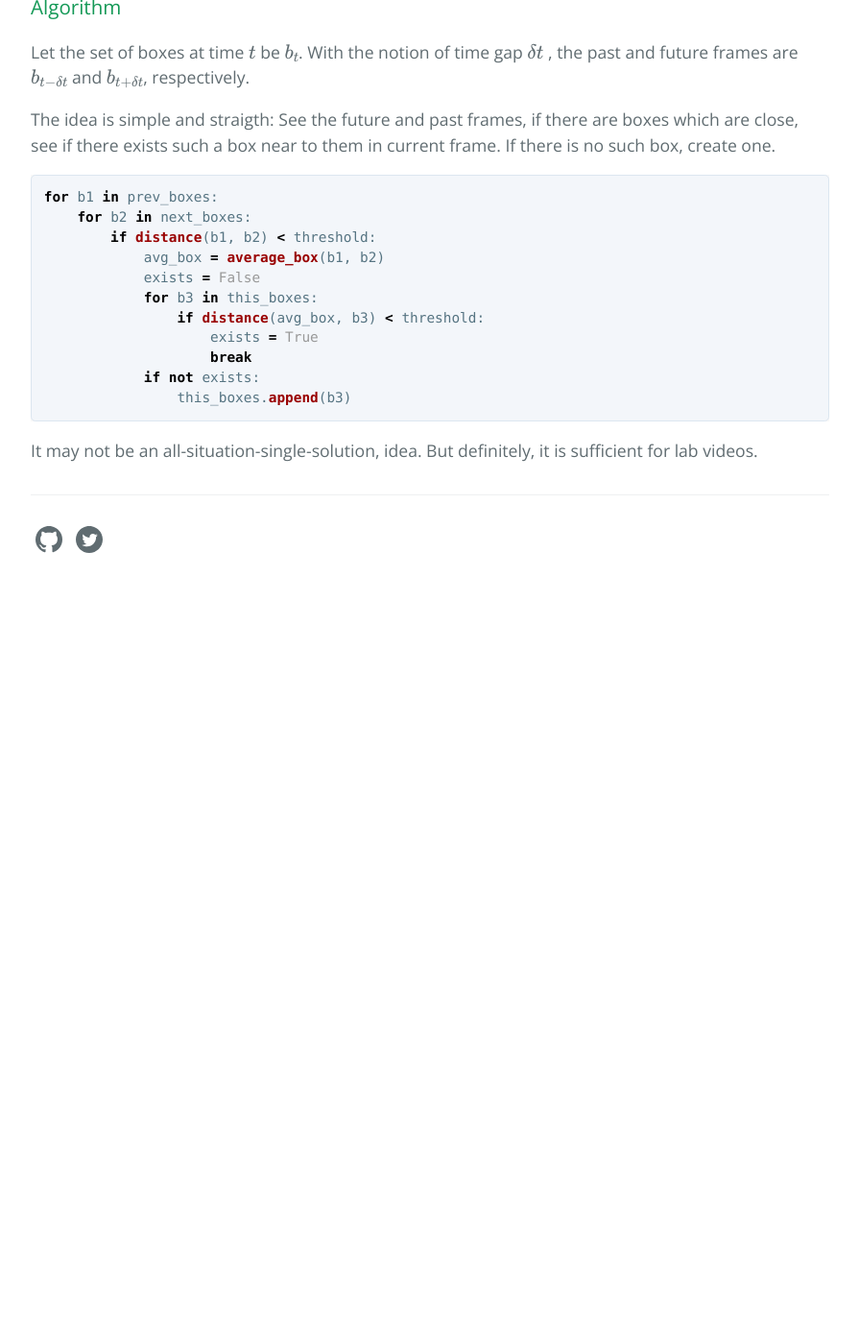
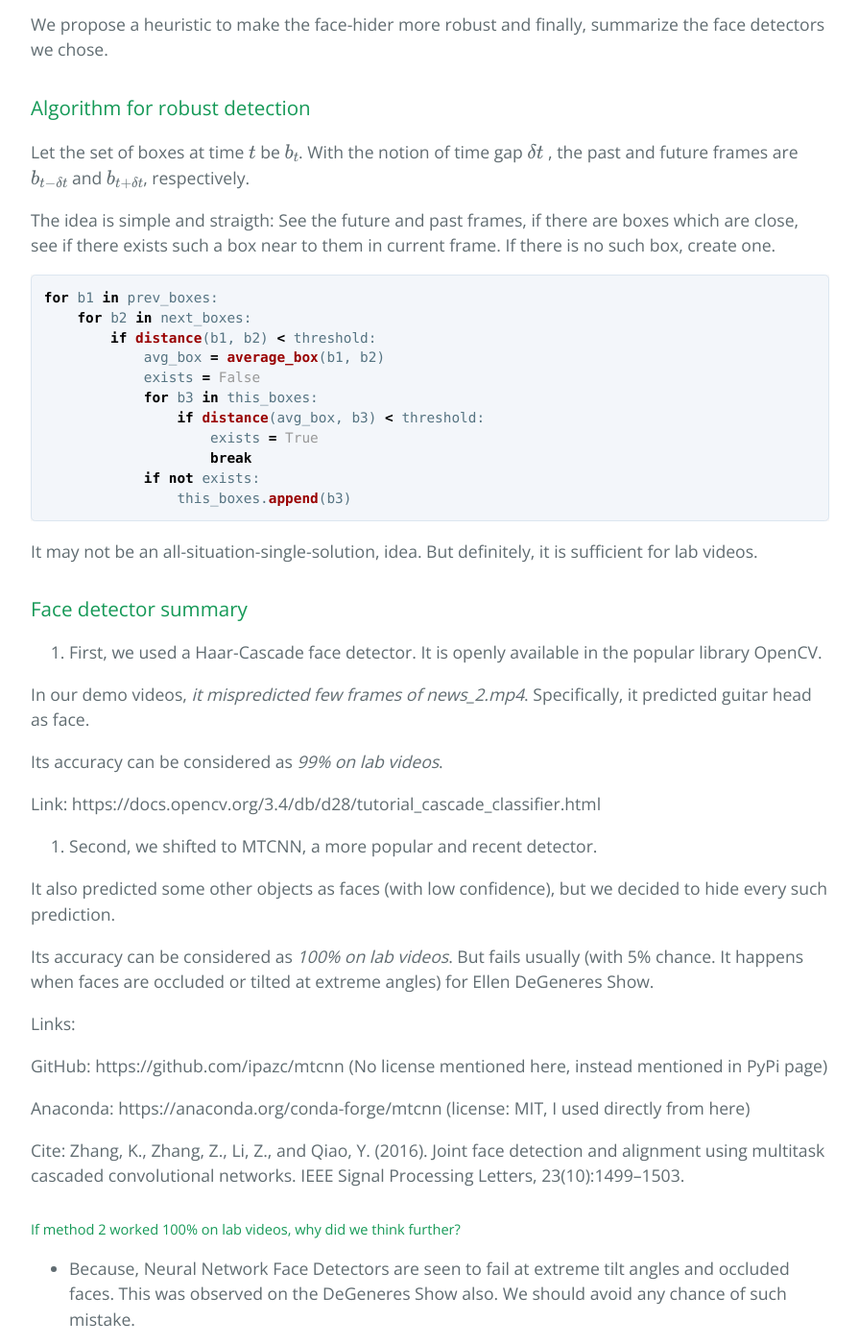
Before and after one commit to yashkhasbage25/AnonymizingAudioVisualData, a Jekyll site: the page built from _posts/2021-07-11-robust-face-hider.md, in a window 1280 px wide and 1400 px high, scrolled down 464 px. Shown: the whole window at 96% size, without its empty margins (192-1087 px from the left). Built offline with Jekyll 4.4.1, drawn with Linux system fonts in a browser that asks for light colours; emoji names are drawn with the system emoji font; formulas are drawn with MathJax 3; before the commit the page ends 1094 px from its top, so only the background shows below that; some of the changed text lies outside the part shown.

Commit message:
summary of face hiders

```diff
--- a/_posts/2021-07-11-robust-face-hider.md
+++ b/_posts/2021-07-11-robust-face-hider.md
@@ -1,11 +1,11 @@
 ---
 layout: post
-title: Robust Face Hider
+title: Robust Face Hider and the choices for face detectors
 ---
 
-We propose a heuristic to make the face-hider more robust
+We propose a heuristic to make the face-hider more robust and finally, summarize the face detectors we chose.
 
-### Algorithm
+### Algorithm for robust detection
 
 Let the set of boxes at time $$t$$ be $$b_t$$. With the notion of time gap $$\delta t$$
 , the past and future frames are $$b_{t - \delta t}$$ and $$b_{t + \delta t}$$, respectively.
@@ -31,3 +31,43 @@ for b1 in prev_boxes:
 
 
 It may not be an all-situation-single-solution, idea. But definitely, it is sufficient for lab videos.
+
+
+### Face detector summary
+
+1. First, we used a Haar-Cascade face detector. It is openly available in the popular library OpenCV.
+
+In our demo videos, *it mispredicted few frames of news_2.mp4*. Specifically, it predicted guitar head as face.
+
+
+Its accuracy can be considered as *99% on lab videos*.
+
+Link: https://docs.opencv.org/3.4/db/d28/tutorial_cascade_classifier.html
+
+2. Second, we shifted to MTCNN, a more popular and recent detector.
+
+It also predicted some other objects as faces (with low confidence), but we decided to hide every such prediction.
+
+Its accuracy can be considered as *100% on lab videos*. But fails usually (with 5% chance. It happens when faces are occluded or tilted at extreme angles) for Ellen DeGeneres Show.
+
+Links:
+
+GitHub: https://github.com/ipazc/mtcnn (No license mentioned here, instead mentioned in PyPi page)
+
+Anaconda: https://anaconda.org/conda-forge/mtcnn (license: MIT, I used directly from here)
+
+Cite: Zhang, K., Zhang, Z., Li, Z., and Qiao, Y. (2016). Joint face detection and alignment using multitask cascaded convolutional networks. IEEE Signal Processing Letters, 23(10):1499–1503.
+
+
+##### If method 2 worked 100% on lab videos, why did we think further?
+
+* Because, Neural Network Face Detectors are seen to fail at extreme tilt angles and occluded faces. This was observed on the DeGeneres Show also. We should avoid any chance of such mistake.
+
+3. Third, we implement a heuristic based algorithm that *ensures persistency* in hiding faces. With this we were successful in anoymizing a random clip from DeGeneres.
+Overall accuracy on DeGeneres: not known.
+
+| Method | Lab Videos | News Videos | Ellen DeGeneres |
+|:------:|:----------:|:-----------:|:---------------:|
+| Haar Cascade Detector | :heavy_check_mark: | :x: | :x: |
+| MTCNN | :heavy_check_mark: | :heavy_check_mark: | :x: |
+| Robust (ours) | :heavy_check_mark: | :heavy_check_mark: | Not evaluated seriously, but looks good |
```
